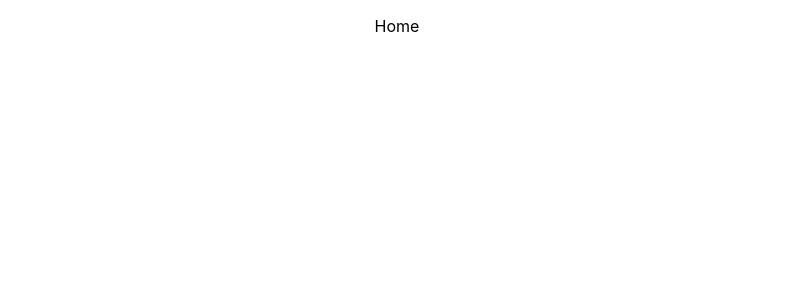
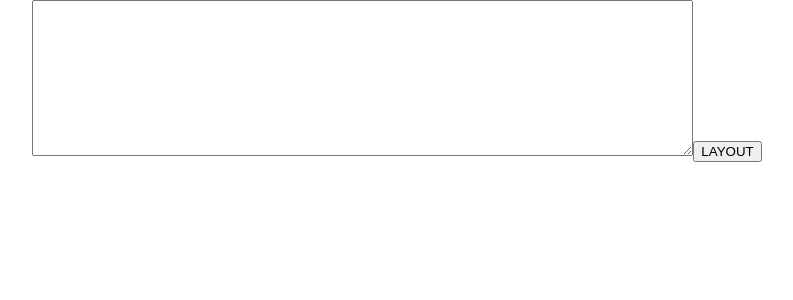
Before and after one commit to maxvaschenko/layout, a React (Create React App) app: page / in a window 1280 px wide. Shown: the top 300 px of the page, without its empty margins (243-1036 px from the left). Built offline with nearby package versions, Linux system fonts and the light colour scheme.

Commit message:
+add: added textarea

```diff
--- a/package.json
+++ b/package.json
@@ -6,6 +6,7 @@
     "@testing-library/jest-dom": "^4.2.4",
     "@testing-library/react": "^9.3.2",
     "@testing-library/user-event": "^7.1.2",
+    "node-sass": "^4.13.0",
     "react": "^16.12.0",
     "react-dom": "^16.12.0",
     "react-router-dom": "^5.1.2",
--- a/src/containers/Home/index.js
+++ b/src/containers/Home/index.js
@@ -1,9 +1,32 @@
-import React from "react";
+import React, { useState, useEffect } from "react";
+import "./style.scss";
+import {Link} from "react-router-dom";
 
 export const Home = () => {
+  const [initialText, changeInitialText] = useState('');
+  useEffect(() => {
+    document.title = "Home";
+  }, []);
+
+  const changeTextAreaValue = e => {
+    changeInitialText(e.target.value);
+  };
+
+  console.log(initialText);
+
   return (
     <div className="Home">
-      <p>Home</p>
+      <textarea
+        name="text-area"
+        id="initial-text-area"
+        cols="80"
+        rows="10"
+        value={initialText}
+        onChange={changeTextAreaValue}
+      />
+      <Link to={"/layout"}>
+        <button>LAYOUT</button>
+      </Link>
     </div>
   );
 };
--- /dev/null
+++ b/src/containers/Home/style.scss
@@ -0,0 +1,3 @@
+textarea {
+  resize: vertical;
+}
```
Also changed, not shown: 1 other file (tests, documents, lock files or other folders).
